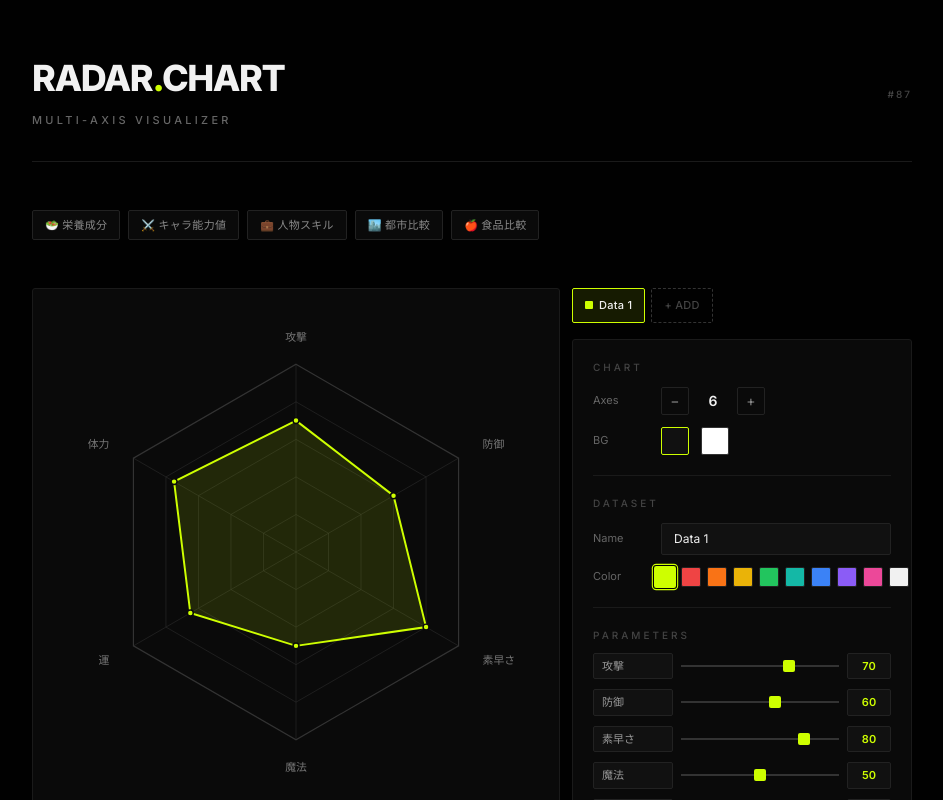
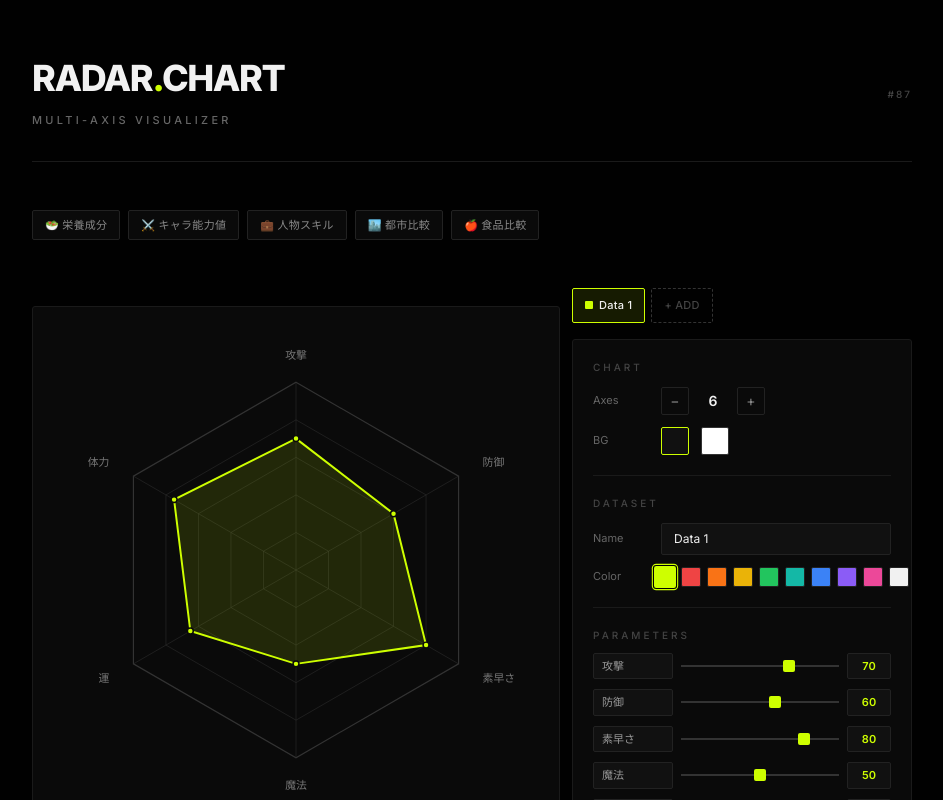
Before and after one commit to paul13131313/radar-chart, a React (Vite) app: page / in a window 1280 px wide. Shown: the top 800 px of the page, without its empty margins (168-1111 px from the left). Built offline with nearby package versions, Linux system fonts and the light colour scheme.

Commit message:
グラフとパネルの下端揃えをitems-endで修正
Co-Authored-By: Claude Opus 4.6 <noreply@anthropic.com>

```diff
--- a/src/App.tsx
+++ b/src/App.tsx
@@ -97,7 +97,7 @@ export default function App() {
       </div>
 
       {/* Main content */}
-      <div className="flex flex-col lg:flex-row gap-3 px-6 md:px-10 pb-[80px] max-w-[960px] mx-auto">
+      <div className="flex flex-col lg:flex-row lg:items-end gap-3 px-6 md:px-10 pb-[80px] max-w-[960px] mx-auto">
         {/* Chart area */}
         <div className="flex-1 flex flex-col items-center gap-5">
           <div className="w-full bg-[#0a0a0a] rounded-[3px] p-4 border border-[#1a1a1a]">
@@ -110,7 +110,7 @@ export default function App() {
         </div>
 
         {/* Controls panel */}
-        <div className="lg:w-[340px] flex flex-col gap-4 lg:self-end">
+        <div className="lg:w-[340px] flex flex-col gap-4">
           <DatasetTabs
             datasets={datasets}
             activeDataset={activeDataset}
```
